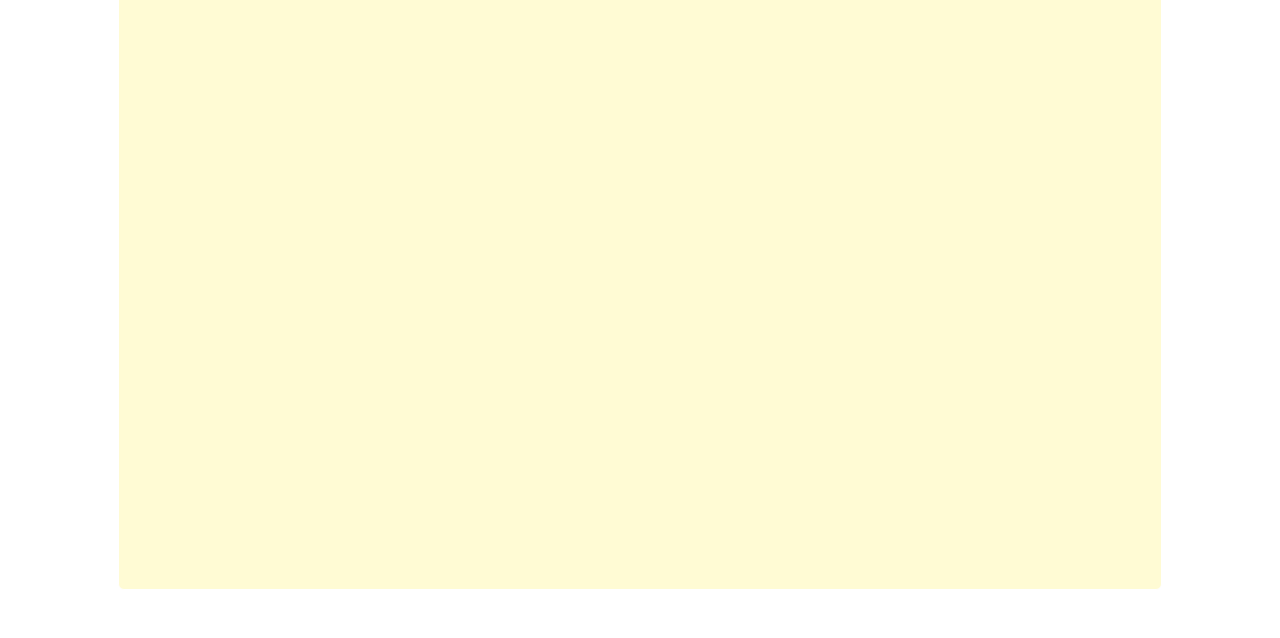
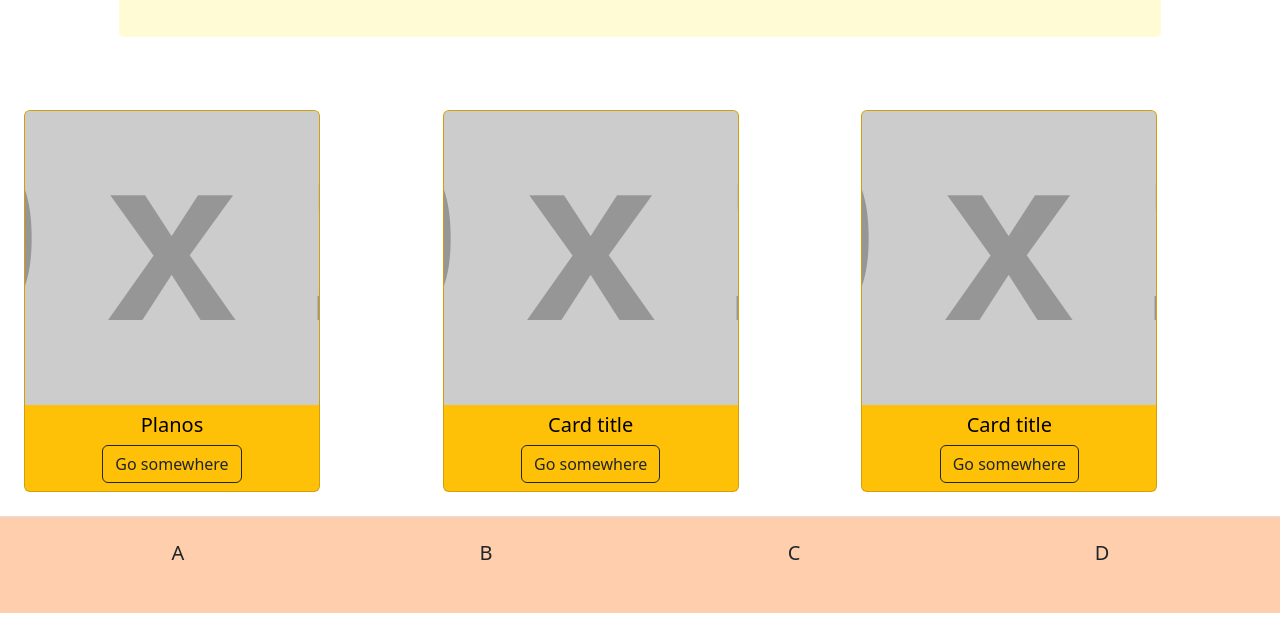
Before and after one commit to lucasfnCode/App-for-Studio-the-pilates-PI---FATEC, a website built with Parcel: page frontend/index.html in a window 1280 px wide. Shown: the part 229-867 px from the top of the page. After the commit the page ends 842 px from the top, so only its background shows below. Built offline with nearby package versions, Linux system fonts and the light colour scheme; placeholder pictures from the web are drawn by us.

Commit message:
:lipstick: feat: Revisão da Home

```diff
--- a/frontend/assets/css/template.css
+++ b/frontend/assets/css/template.css
@@ -4,3 +4,7 @@ header{
 #painelHome{
     background-color: #FFFBD4;
 }
+footer{
+    background-color: #FFCFAD;
+    margin-top: auto;
+}
--- /dev/null
+++ b/frontend/assets/js/components/footer.js
@@ -0,0 +1,40 @@
+export const footerHtml = `
+<section class="p-4 border-top d-flex">
+
+    <div class="col mb-3 text-center">
+      <h5>A</h5>
+      <ul class="nav flex-column">
+      </ul>
+    </div>
+
+    <div class="col mb-3 text-center">
+      <h5>B</h5>
+      <ul class="nav flex-column">
+      </ul>
+    </div>
+
+    <div class="col mb-3 text-center">
+      <h5>C</h5>
+      <ul class="nav flex-column">
+      </ul>
+    </div>
+
+    <div class="col mb-3 text-center">
+      <h5>D</h5>
+      <ul class="nav flex-column">
+      </ul>
+    </div>
+
+  </section>
+`;
+
+export const createFooterElement = () => {
+  let footerElement = document.getElementById("footer");
+  if (!footerElement) {
+    footerElement = document.createElement("footer");
+    footerElement.id = "footer";
+    footerElement.innerHTML = footerHtml;
+    document.body.insertAdjacentElement("beforeend", footerElement);
+  }
+};
+createFooterElement();
--- a/frontend/assets/js/components/main.js
+++ b/frontend/assets/js/components/main.js
@@ -4,10 +4,10 @@ export const getOrCreateMainElement = () => {
         main = document.createElement('main');
         main.id = 'main';
 
-        // const header = document.getElementsByTagName('header')[0];
-        // if (header) {
-        //     header.insertAdjacentElement('afterend', main);
-        // }
+         const header = document.getElementsByTagName('header')[0];
+         if (header) {
+             header.insertAdjacentElement('afterend', main);
+         }
 
         const footer = document.getElementsByTagName('footer')[0];
         if (footer) {
--- a/frontend/assets/js/index.js
+++ b/frontend/assets/js/index.js
@@ -1,11 +1,13 @@
 import 'bootstrap/dist/js/bootstrap.bundle.min.js';
 import { homeScreen } from './pages/home/home';
 import { headerHtml } from './components/header';
+import { footerHtml } from './components/footer';
 
 
 
 
 function renderContentBasedOnHash() {
+
   switch (location.hash) {
     case "":
     case "#home":
--- a/frontend/assets/js/pages/home/home.js
+++ b/frontend/assets/js/pages/home/home.js
@@ -3,7 +3,7 @@ import { getOrCreateMainElement } from "../../components/main";
 
 export function homeScreen(){
     const homeHTML= `
-    <section class="container d-flex vh-100 p-5">
+    <section class="container d-flex p-5">
             <section class="container p-4 border border-white rounded" id="painelHome">
                 <h1 class="h1 text-center">
                     Bem vindo
@@ -13,6 +13,42 @@ export function homeScreen(){
                     Abubleblé abu abublé abuua
                 </p>
             </section>
+
+
+            </section>
+
+            <section class="row row-cols-3 p-4">
+
+                <div class="col-sm">
+                <div class="card text-bg-warning text-center w-75" style="width: 20rem;">
+                    <img src="https://placehold.co/10" class="card-img-top" alt="...">
+                        <div class="card-body p-2">
+                            <h5 class="card-title">Planos</h5>
+                                <a href="#" class="btn btn-outline-dark">Go somewhere</a>
+                        </div>
+                </div>
+                </div>
+
+                <div class="col-sm">
+                <div class="card text-bg-warning text-center w-75" style="width: 20rem;">
+                    <img src="https://placehold.co/10" class="card-img-top" alt="...">
+                        <div class="card-body p-2">
+                            <h5 class="card-title">Card title</h5>
+                                <a href="#" class="btn btn-outline-dark">Go somewhere</a>
+                        </div>
+                </div>
+                </div>
+
+                <div class="col-sm">
+                <div class="card text-bg-warning text-center w-75" style="width: 20rem;">
+                    <img src="https://placehold.co/10" class="card-img-top" alt="...">
+                        <div class="card-body p-2">
+                            <h5 class="card-title">Card title</h5>
+                                <a href="#" class="btn btn-outline-dark">Go somewhere</a>
+                        </div>
+                </div>
+                </div>
+            </section>
 `;
 
     const main = getOrCreateMainElement();
```
Also changed, not shown: 4 other files.
